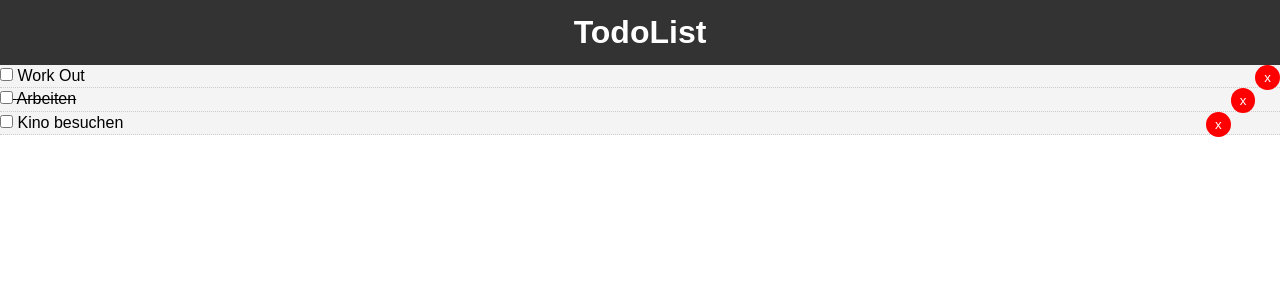
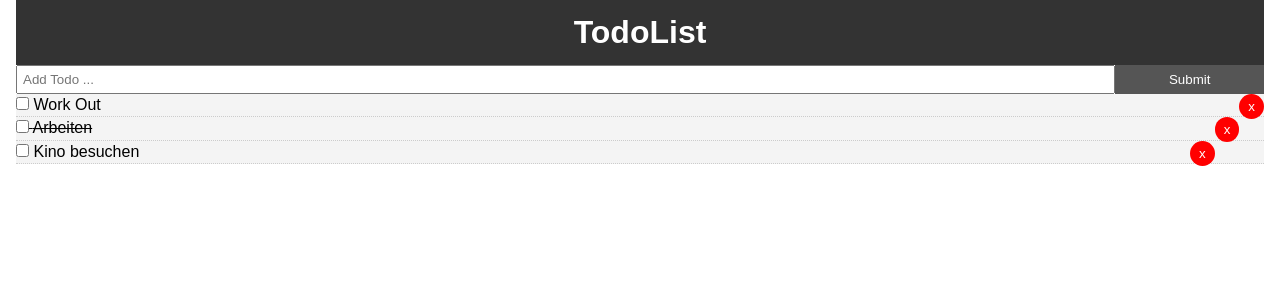
Before and after one commit to harunaltun38/React-JS, a React (Create React App) app in the folder todo-list/: page / in a window 1280 px wide. Shown: the top 300 px of the page. Built offline with nearby package versions, Linux system fonts and the light colour scheme.

Commit message:
Fügt AddTodo Komponente hinzu und dessen Styling

```diff
--- /dev/null
+++ b/todo-list/src/AddTodo.js
@@ -0,0 +1,19 @@
+import React, { Component } from "react";
+
+export class AddTodo extends Component {
+  render() {
+    return (
+      <form style={{ display: 'flex' }}>
+        <input type="text" name="title" style={{ flex: '10', padding:'5px' }} placeholder="Add Todo ..." />
+        <input
+          type="submit"
+          value="Submit"
+          className="btn"
+          style={{ flex: '1' }}
+        />
+      </form>
+    );
+  }
+}
+
+export default AddTodo;
--- a/todo-list/src/App.css
+++ b/todo-list/src/App.css
@@ -13,3 +13,20 @@
   color: #333;
   text-decoration: none;
 }
+
+.container {
+  padding: 0 1rem;
+}
+
+.btn {
+  display: inline-block;
+  border: none;
+  background: #555;
+  color: #fff;
+  padding: 7px 20px;
+  cursor: pointer;
+}
+
+.btn:hover {
+  background: #666;
+}
--- a/todo-list/src/App.js
+++ b/todo-list/src/App.js
@@ -1,6 +1,7 @@
 import React, { Component } from "react";
 import Todos from "./components/Todos";
 import Header from "./components/layout/Header";
+import AddTodo from "./AddTodo";
 import "./App.css";
 
 class App extends Component {
@@ -47,12 +48,15 @@
   render() {
     return (
       <div className="App">
-        <Header/>
-        <Todos
-          todos={this.state.todos}
-          markComplete={this.markComplete}
-          deleteTodo={this.deleteTodo}
-        />
+        <div className="container">
+          <Header />
+          <AddTodo />
+          <Todos
+            todos={this.state.todos}
+            markComplete={this.markComplete}
+            deleteTodo={this.deleteTodo}
+          />
+        </div>
       </div>
     );
   }
```
